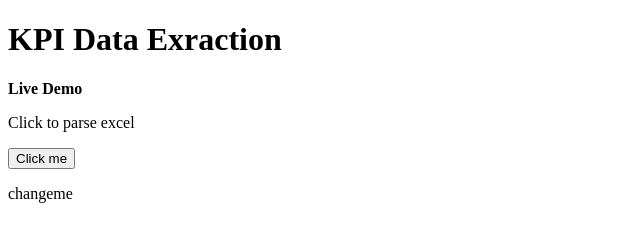
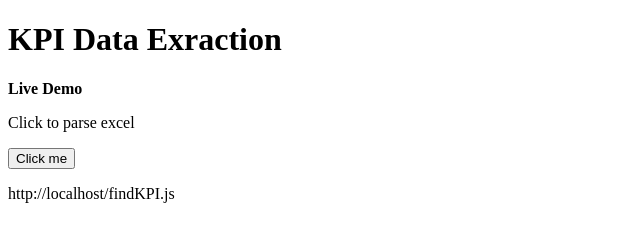
Before and after one commit to ckltennis/kpi5, a website: page index.html in a window 1280 px wide. Both pictures are taken after a click on the button "Click me". Shown: the whole page, without its empty margins (0-640 px from the left). Drawn offline with Linux system fonts and the light colour scheme.

Commit message:
new try for click change

```diff
--- a/index.html
+++ b/index.html
@@ -7,6 +7,9 @@
 <script src="findKPI.js"></script>
 <!-- uncomment the next line here and in xlsxworker.js for ODS support -->
 <script src="dist/ods.js"></script>
+
+<script id="myScript" src="findKPI.js"></script>
+
 </head>
 <body>
 
@@ -15,15 +18,13 @@
 <p>Click to parse excel</p>
 
 <button onclick="myFunction()">Click me</button>
-
 <p id="demo"></p>
 
 <script>
-
-
-    function myFunction() {
-        document.getElementById("demo").innerHTML = "changeme";
-    }
+function myFunction() {
+    var x = document.getElementById("myScript").src;
+    document.getElementById("demo").innerHTML = x;
+}
 </script>
 
 </body>
```
